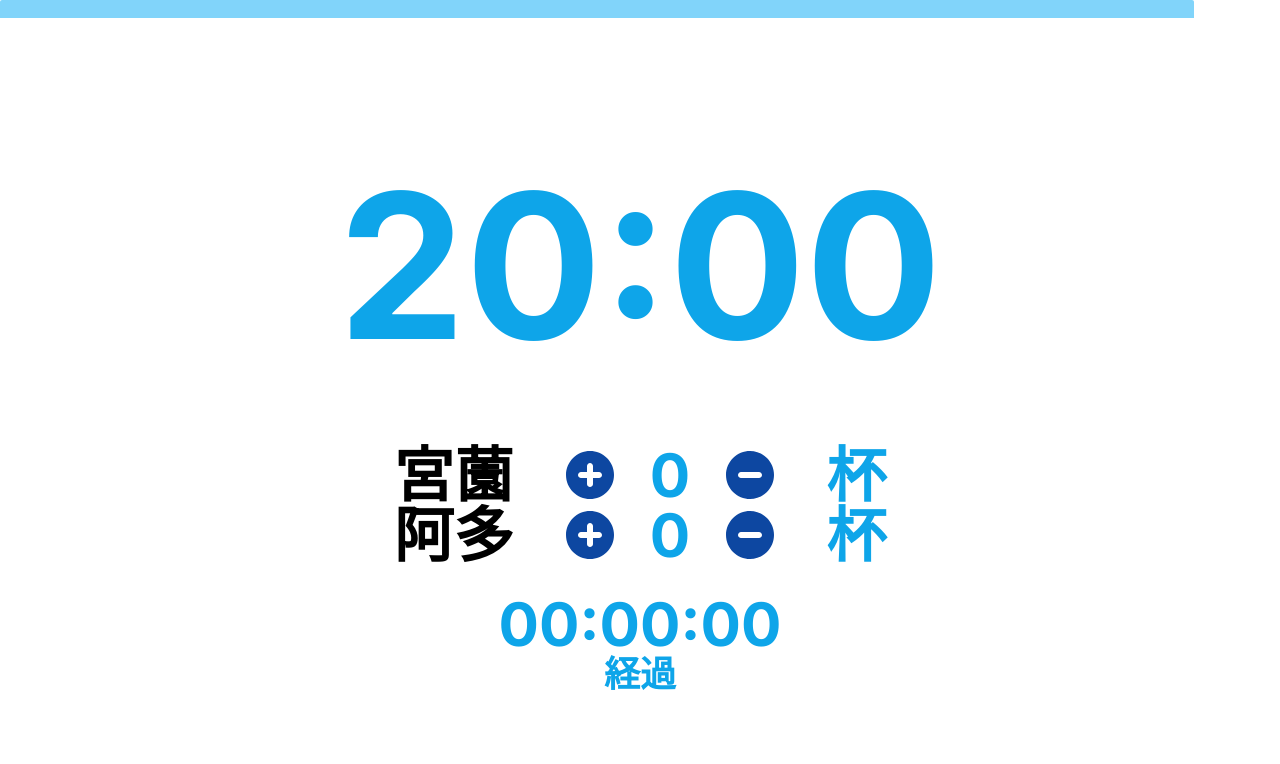
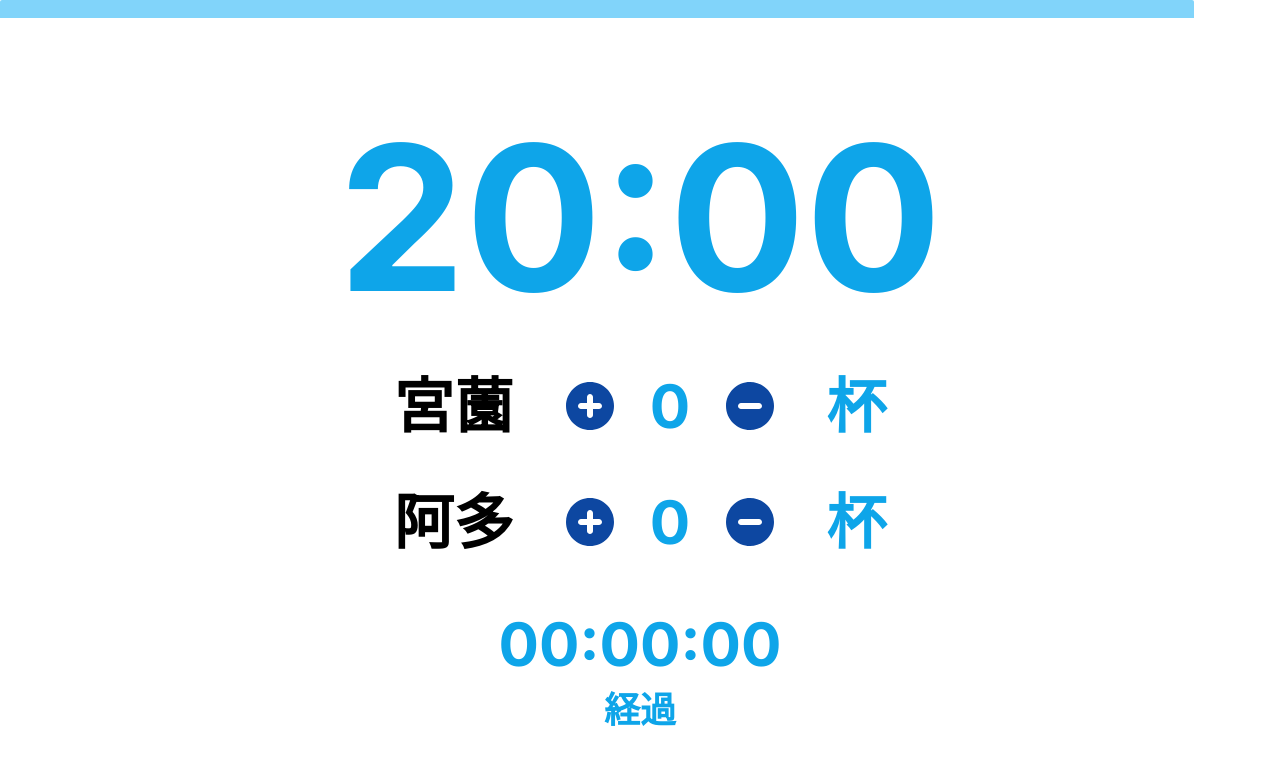
Before and after one commit to ichizokichinosuke/drinkin-party-app, a Next.js app: page / in a window 1280 px wide. Shown: the top 764 px of the page. Built offline with nearby package versions, Linux system fonts and the light colour scheme.

Commit message:
縦配置整理

```diff
--- a/src/app/page.tsx
+++ b/src/app/page.tsx
@@ -31,10 +31,10 @@ export default function Home() {
   return (
     <main>
       <TimeBarSvg />
-      <section className={`flex min-h-screen flex-col items-center justify-between p-24 bg-${bgColor}`}>
+      <section className={`flex min-h-screen flex-col items-center justify-between p-12 bg-${bgColor}`}>
         <h2 className={`${textColor} text-[202px] font-bold`}>20:00</h2>
         <section>
-        <div className="flex flex-row items-center justify-between">
+          <div className="flex flex-row items-center justify-between mb-14">
             <h3 className="text-6xl font-bold mr-10">宮薗</h3>
             <div onClick={() => setCount(count+1)} className="mx-3">
               <PlusSvg />
@@ -45,7 +45,7 @@ export default function Home() {
             </div>
             <strong className={`${textColor} text-6xl font-bold ml-10`}>杯</strong>
           </div>
-        <div className="flex flex-row items-center justify-between">
+          <div className="flex flex-row items-center justify-between mb-14">
             <h3 className="text-6xl font-bold mr-10">阿多</h3>
             <div onClick={() => setCount(count+1)} className="mx-3">
               <PlusSvg />
@@ -57,14 +57,12 @@ export default function Home() {
             <strong className={`${textColor} text-6xl font-bold ml-10`}>杯</strong>
           </div>
         </section>
-      <section>
+        <section className="mb-10">
           <div className="flex flex-col items-center">
-          <h4 className={`text-6xl ${textColor} font-bold`}>00:00:00</h4>
+            <h4 className={`text-6xl ${textColor} font-bold mb-4`}>00:00:00</h4>
             <h4 className={`text-4xl ${textColor} font-bold`}>経過</h4>
           </div>
         </section>
-      <div>
-      </div>
       </section>
     </main>
   )
```
Lines whose indentation alone changed are shown as unchanged.
